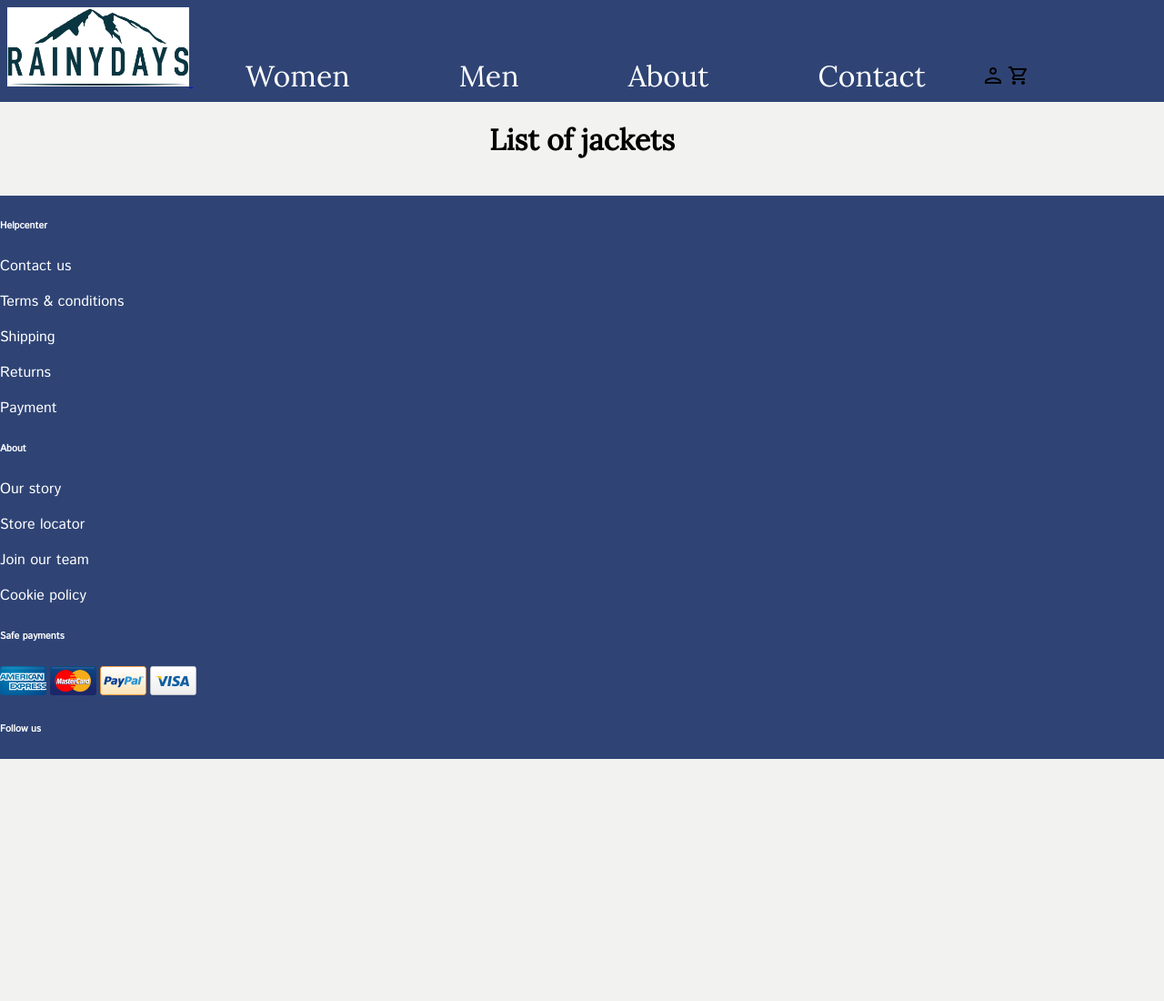
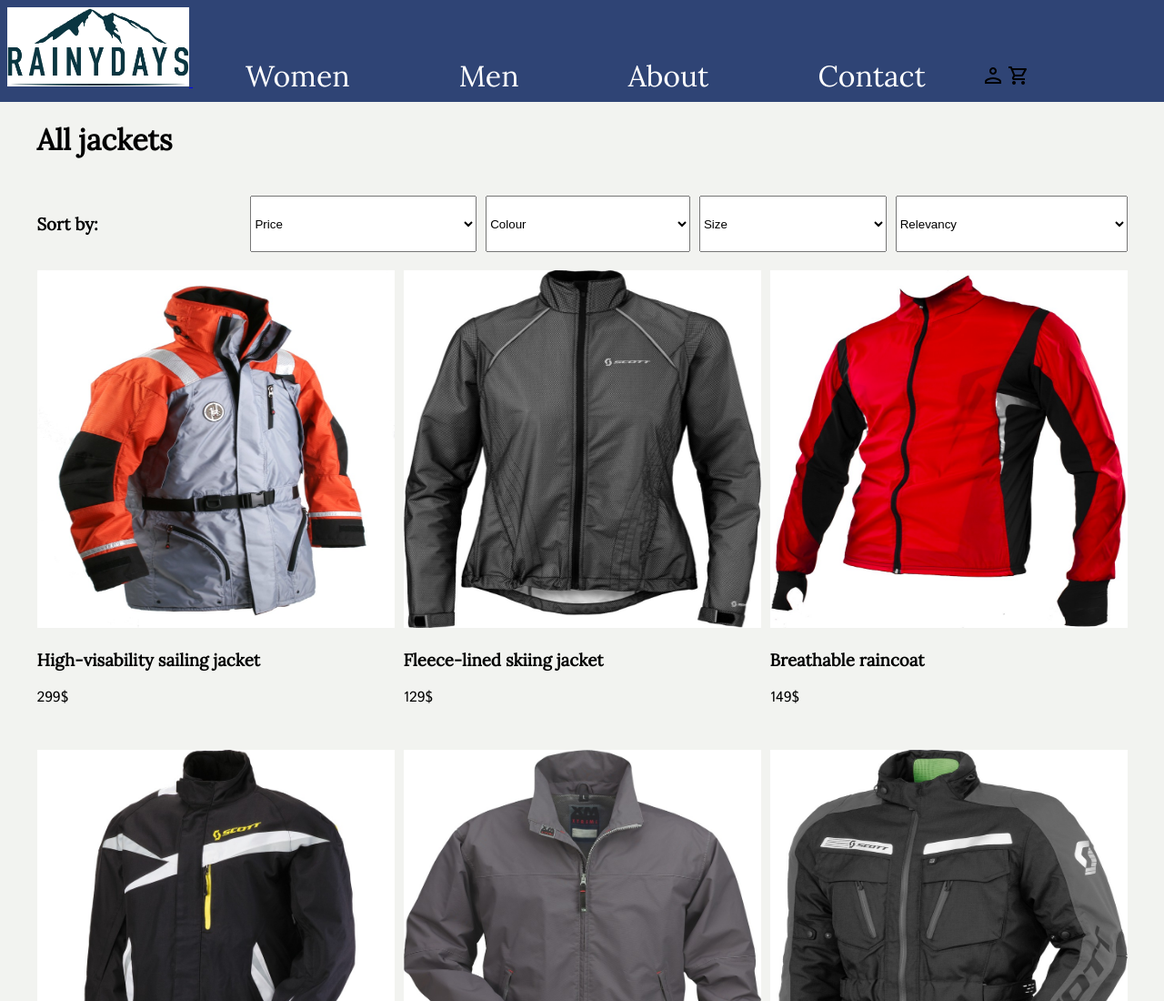
Before and after one commit to aurorarhagen/rainy-days, a plain HTML site: page listjackets.html in a window 1280 px wide. Shown: the top 1100 px of the page at 91% size. Before the commit the page ends 834 px from the top, so only its background shows below. Drawn offline with Linux system fonts and the light colour scheme.

Commit message:
List of jackets page

```diff
--- a/listjackets.html
+++ b/listjackets.html
@@ -29,7 +29,76 @@
         </nav>
     </header>
     <main>
-        <h1>List of jackets</h1>
+        <h1>All jackets</h1>
+        <section class="sortby">
+            <h3>Sort by:</h3>
+            <select name="price">
+                <option value="price">Price</option>
+                <option value="lowhigh">Low to high</option>
+                <option value="highlow">High to low</option>
+            </select>
+            <select name="colour">
+                <option value="colour">Colour</option>
+                <option value="black">Black</option>
+                <option value="white">White</option>
+                <option value="red">Red</option>
+                <option value="blue">Blue</option>
+                <option value="green">Green</option>
+                <option value="orange">Orange</option>
+                <option value="pink">Pink</option>
+            </select>
+            <select name="size" class="size">
+                <option value="size">Size</option>
+                <option value="XS">XS</option>
+                <option value="S">S</option>
+                <option value="M">M</option>
+                <option value="L">L</option>
+                <option value="XL">XL</option>
+            </select>
+            <select name="relevancy">
+                <option value="relevancy">Relevancy</option>
+                <option value="new">New</option>
+                <option value="best">Best sellers</option>
+                <option value="popular">Popular now</option>
+            </select>
+        </section>
+        <section class="all-products">
+            <div class="single-jacket">
+                <a href="jacket.html"><img src="../images/RainyDays_Jacket1.jpg"></a>
+                <a class="navtxt" href="jacket.html"><h3>High-visability sailing jacket</h3></a>
+                <a class="navtxt" href="jacket.html"><p>299$</p></a>
+            </div>
+            <div class="single-jacket">
+                <a href="jacket.html"><img src="../images/RainyDays_Jacket2.jpg"></a>
+                <a class="navtxt" href="jacket.html"><h3>Fleece-lined skiing jacket</h3></a>
+                <a class="navtxt" href="jacket.html"><p>129$</p></a>
+            </div>
+            <div class="single-jacket">
+                <a href="jacket.html"><img src="../images/RainyDays_Jacket3.jpg"></a>
+                <a class="navtxt" href="jacket.html"><h3>Breathable raincoat</h3></a>
+                <a class="navtxt" href="jacket.html"><p>149$</p></a>
+            </div>
+            <div class="single-jacket">
+                <a href="jacket.html"><img src="../images/RainyDays_Jacket4.jpg"></a>
+                <a class="navtxt" href="jacket.html"><h3>Safety first jacket</h3></a>
+                <a class="navtxt" href="jacket.html"><p>299$</p></a>
+            </div>
+            <div class="single-jacket">
+                <a href="jacket.html"><img src="../images/RainyDays_Jacket5.jpg"></a>
+                <a class="navtxt" href="jacket.html"><h3>Everyday waterproof jacket</h3></a>
+                <a class="navtxt" href="jacket.html"><p>99$</p></a>
+            </div>
+            <div class="single-jacket">
+                <a href="jacket.html"><img src="../images/RainyDays_Jacket6.jpg"></a>
+                <a class="navtxt" href="jacket.html"><h3>All purpose hiking jacket</h3></a>
+                <a class="navtxt" href="jacket.html"><p>199$</p></a>
+            </div>
+            <div class="single-jacket">
+                <a href="jacket.html"><img src="../images/RainyDays_Jacket7.jpg"></a>
+                <a class="navtxt" href="jacket.html"><h3>Ribbed fleece jacket</h3></a>
+                <a class="navtxt" href="jacket.html"><p>79$</p></a>
+            </div>
+        </section>
     </main>
     <footer>
         <section class="footerbox">
--- a/styles.css
+++ b/styles.css
@@ -16,7 +16,7 @@
     display: inline;
 }
 
-li, h1, h3, .specialtxt {
+li, h1, h3, h2, .specialtxt {
     font-family: 'Lora', serif;
 }
 
@@ -97,6 +97,7 @@ header {
 .form_contact, .form_checkout {
      display: block;
 }
+
 .txtmessage {
 
 }
@@ -131,3 +132,30 @@ ul {
     align-items: center;
     margin: 0 auto;
 }
+
+/*All jackets page*/
+
+.all-products {
+    display: grid;
+    grid-template-columns: repeat(3,minmax(0, 1fr));
+    grid-gap: 10px;
+}
+
+.all-products img {
+    width: 100%;
+    max-height: 393px;
+}
+
+.single-jacket {
+    padding-top: 20px;
+}
+
+
+
+.sortby {
+    display: grid;
+    grid-auto-flow: column;
+    grid-column-gap: 10px;
+    padding-top: 20px;
+    max-height: auto;
+}
```
Also changed, not shown: checkout.html (+2 -3 lines).
